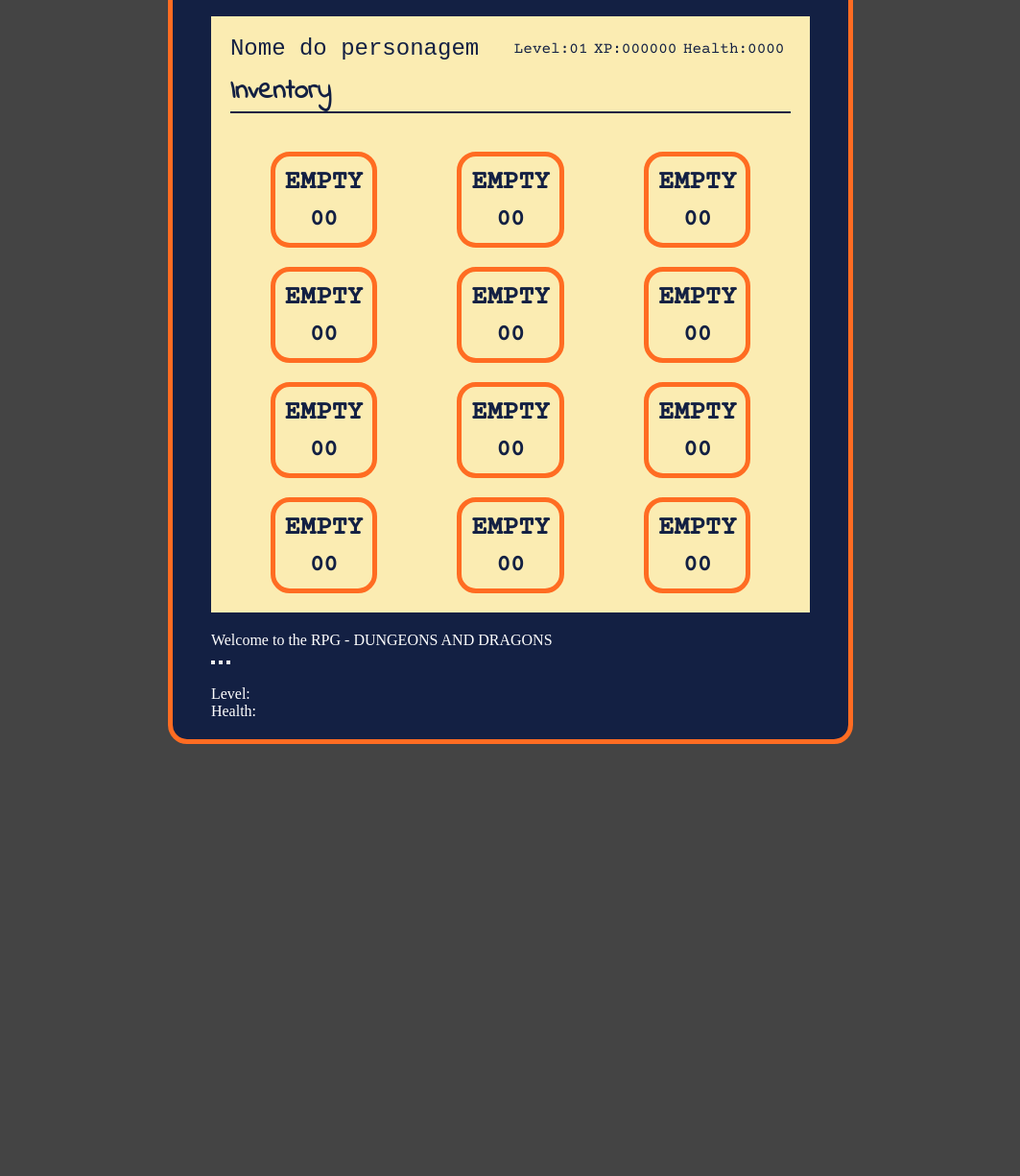
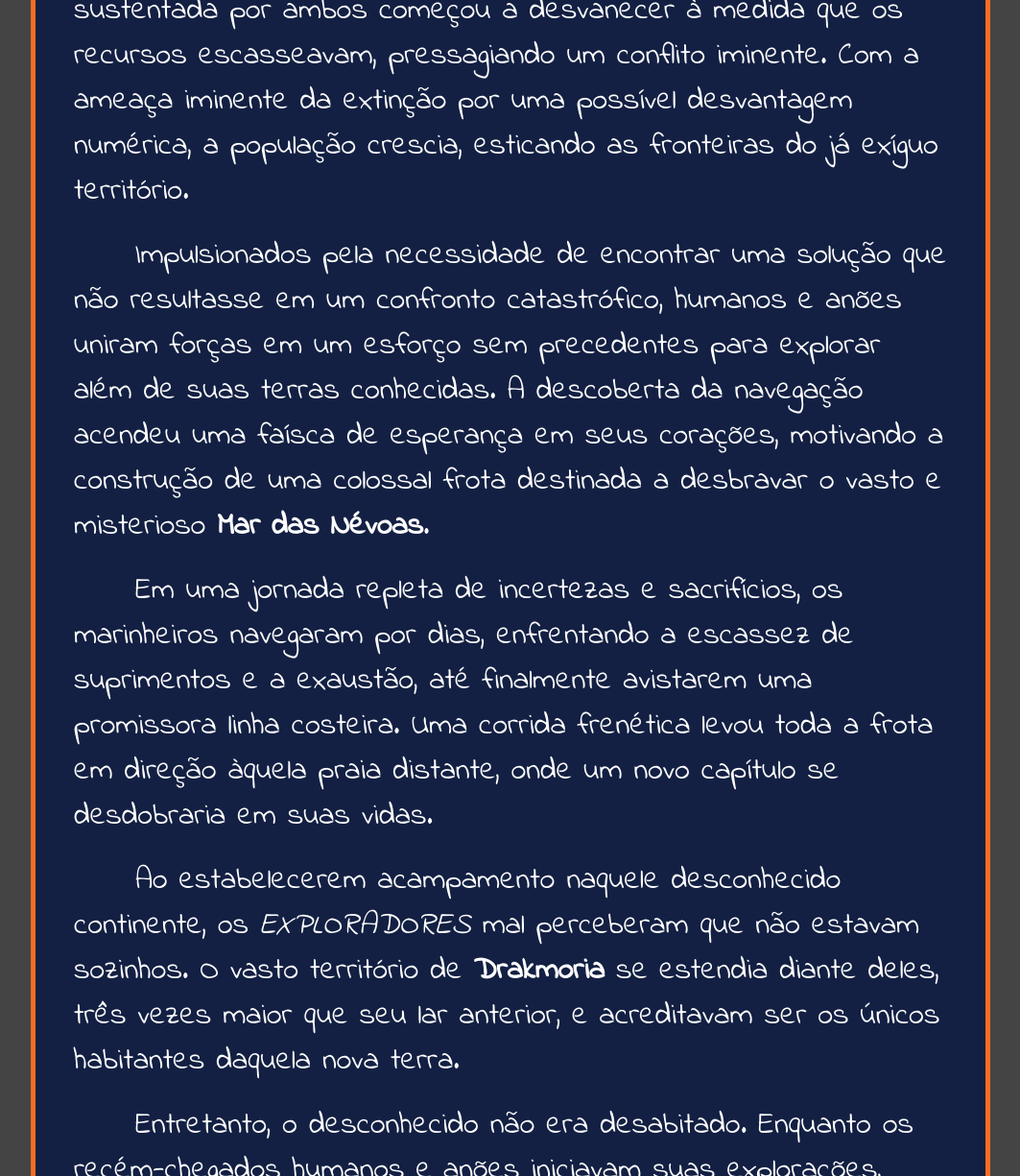
Before and after one commit to samir-ramos/rpg-mundo-do-caos, a plain HTML site: page index.html in a window 1280 px wide. Shown: the part 254-1479 px from the top of the page at 96% size, without its empty margins (108-1171 px from the left). Before the commit the page ends 1029 px from the top, so only its background shows below. Drawn offline with nearby package versions, Linux system fonts and the light colour scheme; a web font is replaced by a local one.

Commit message:
A few changes

```diff
--- a/css/styles.css
+++ b/css/styles.css
@@ -29,7 +29,7 @@ body {
 #game-panel {
   max-width: 1000px;
   padding: 20px 40px;
-  margin-top: 50px;
+  margin-top: 40px;
   display: flex;
   flex-direction: column;
   row-gap: 20px;
@@ -50,6 +50,13 @@ body {
   white-space: nowrap;
   border-bottom: 3px solid var(--white);
   padding-bottom: 15px;
+}
+
+#game-panel #game-history .history-paragraph {
+  font-family: "Indie Flower", cursive;
+  font-size: 2em;
+  margin-bottom: 20px;
+  text-indent: 2em;
 }
 
 /* Select character name */
--- a/game.html
+++ b/index.html
@@ -9,6 +9,63 @@
   <body>
     <div id="game-panel">
       <h1 id="game-title">RPG - DUNGEONS AND DRAGONS</h1>
+      <section id="game-history">
+        <p class="history-paragraph">
+          No lendário continente conhecido como <strong>Arvoria</strong>, a
+          harmonia entre humanos e anões floresceu por séculos, mas a paz
+          sustentada por ambos começou a desvanecer à medida que os recursos
+          escasseavam, pressagiando um conflito iminente. Com a ameaça iminente
+          da extinção por uma possível desvantagem numérica, a população
+          crescia, esticando as fronteiras do já exíguo território.
+        </p>
+
+        <p class="history-paragraph">
+          Impulsionados pela necessidade de encontrar uma solução que não
+          resultasse em um confronto catastrófico, humanos e anões uniram forças
+          em um esforço sem precedentes para explorar além de suas terras
+          conhecidas. A descoberta da navegação acendeu uma faísca de esperança
+          em seus corações, motivando a construção de uma colossal frota
+          destinada a desbravar o vasto e misterioso
+          <strong>Mar das Névoas</strong>.
+        </p>
+
+        <p class="history-paragraph">
+          Em uma jornada repleta de incertezas e sacrifícios, os marinheiros
+          navegaram por dias, enfrentando a escassez de suprimentos e a
+          exaustão, até finalmente avistarem uma promissora linha costeira. Uma
+          corrida frenética levou toda a frota em direção àquela praia distante,
+          onde um novo capítulo se desdobraria em suas vidas.
+        </p>
+
+        <p class="history-paragraph">
+          Ao estabelecerem acampamento naquele desconhecido continente, os
+          <em>EXPLORADORES</em> mal perceberam que não estavam sozinhos. O vasto
+          território de <strong>Drakmoria</strong> se estendia diante deles,
+          três vezes maior que seu lar anterior, e acreditavam ser os únicos
+          habitantes daquela nova terra.
+        </p>
+
+        <p class="history-paragraph">
+          Entretanto, o desconhecido não era desabitado. Enquanto os
+          recém-chegados humanos e anões iniciavam suas explorações, povos
+          <em>NATIVOS</em> observavam cautelosamente. Originários do próprio
+          <strong>Aetheria</strong>, estes povos mantiveram uma existência
+          pacífica desde tempos imemoriais, observando os eventos se desdobrarem
+          com uma mistura de curiosidade e cautela.
+        </p>
+
+        <p class="history-paragraph">
+          A história de dois mundos colidindo, de culturas se encontrando e
+          misturando-se, agora aguarda para ser desvendada. Enquanto os
+          <em>EXPLORADORES</em> traçam seus caminhos no vasto
+          <strong>Drakmoria</strong>, um mundo de mistérios, descobertas e
+          desafios aguarda aqueles que ousam explorar este novo horizonte.
+        </p>
+        <div id="button-panel">
+          <button id="enter-game">ENTER GAME</button>
+          <button id="game-info">INFO</button>
+        </div>
+      </section>
       <div id="player-entry">
         <label for="username" id="username-label">
           Character name:
```
